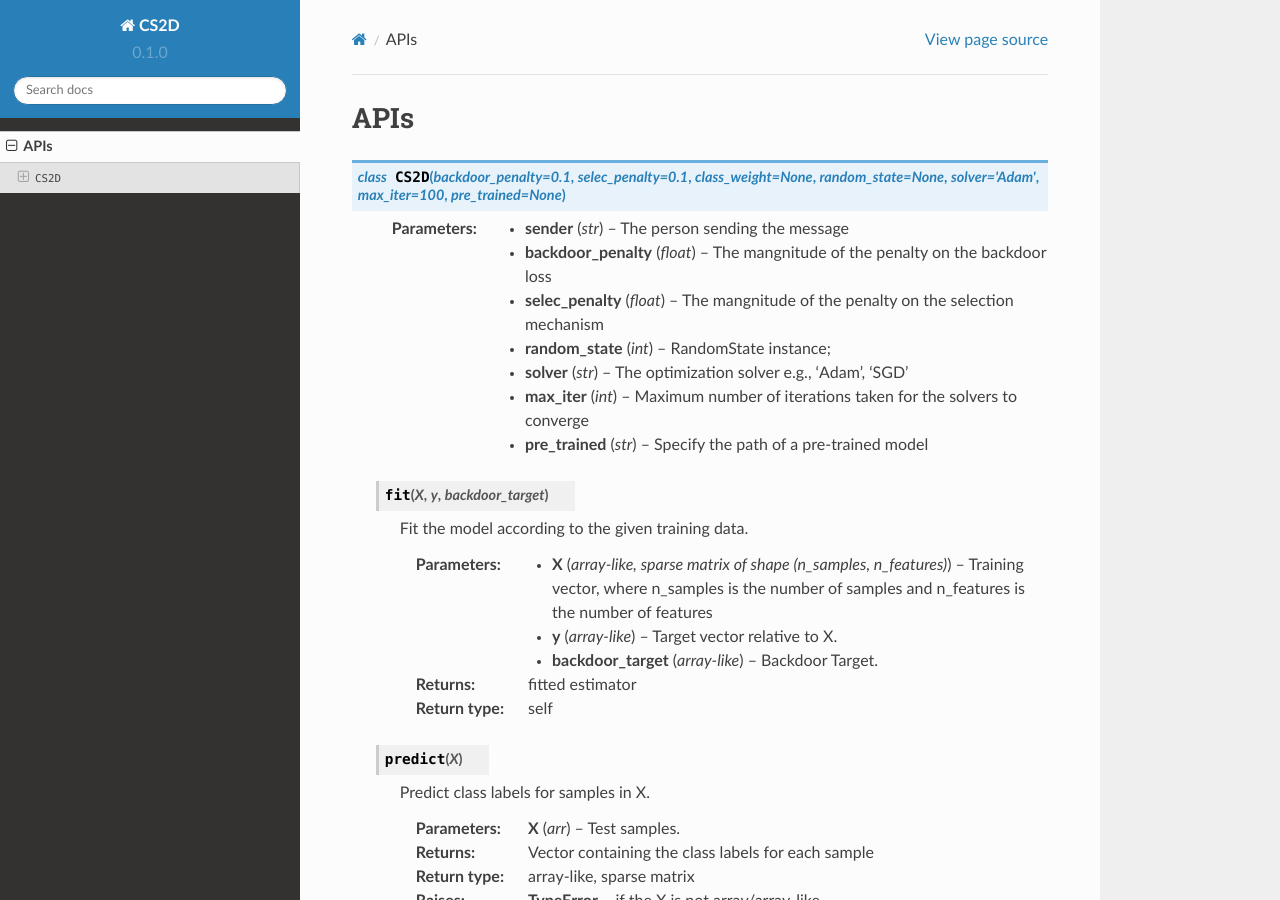
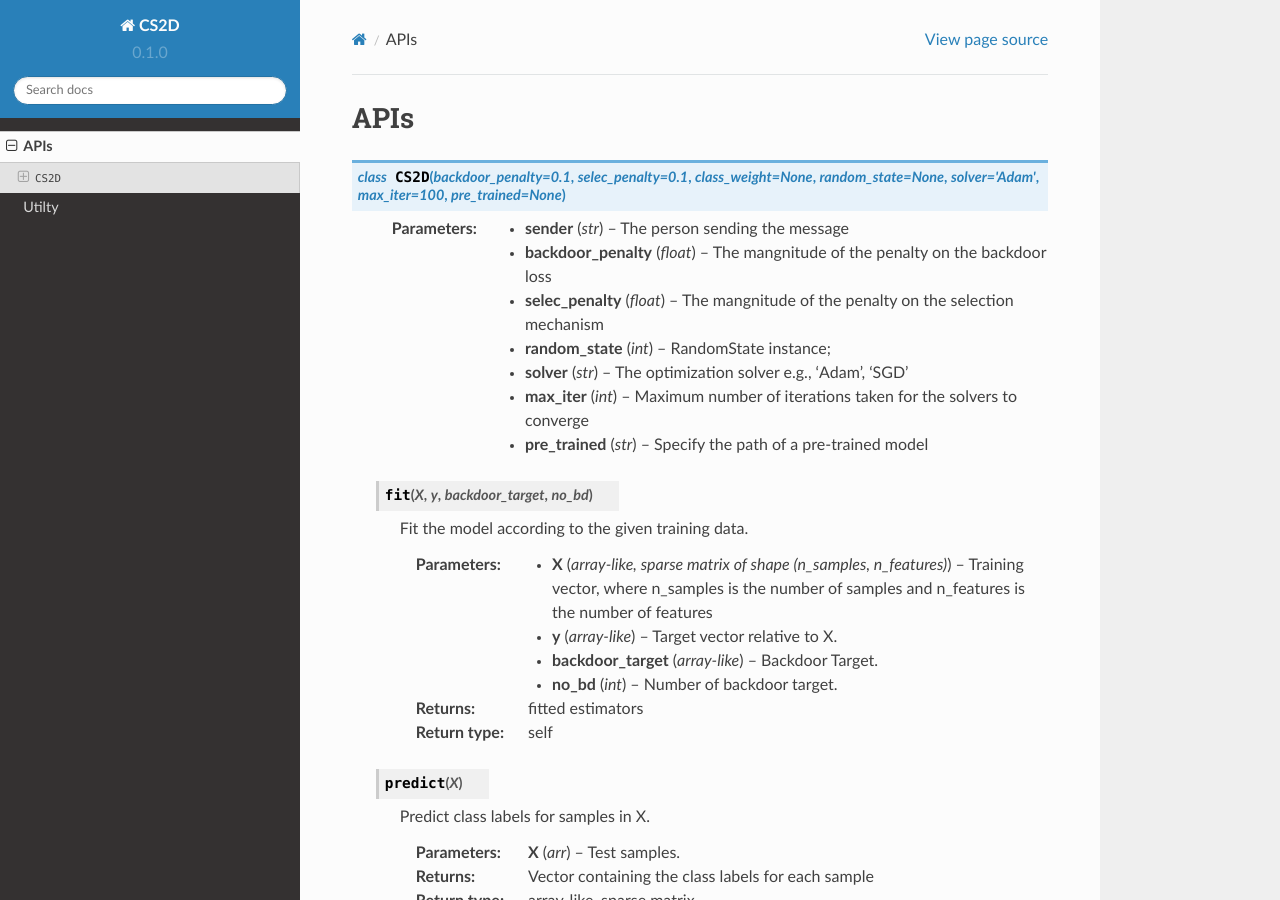
Before and after one commit to jeremyxianx/bd_cs2d, a Sphinx documentation site: the page built from docs/source/api.rst, in a window 1280 px wide and 900 px high. Built offline with Sphinx 7.4.7 and the Read the Docs theme 2.0.0, drawn with Linux system fonts in a browser that asks for light colours.

Commit message:
Update api.rst

```diff
--- a/docs/source/api.rst
+++ b/docs/source/api.rst
@@ -13,7 +13,7 @@
  :param str pre_trained: Specify the path of a pre-trained model
 
 
- .. py:method:: fit(X, y, backdoor_target)
+ .. py:method:: fit(X, y, backdoor_target, no_bd)
 
         Fit the model according to the given training data.
 
@@ -27,7 +27,10 @@
         :param backdoor_target: Backdoor Target.
         :type backdoor_target: array-like
 
-        :return: fitted estimator
+        :param no_bd: Number of backdoor target.
+        :type no_bd: int
+
+        :return: fitted estimators
         :rtype: self
 
 
@@ -88,3 +91,9 @@
 
 
  .. warning::  The above methods only concerns the accuracy on selected samples.
+
+
+
+================
+Utilty
+================
```
